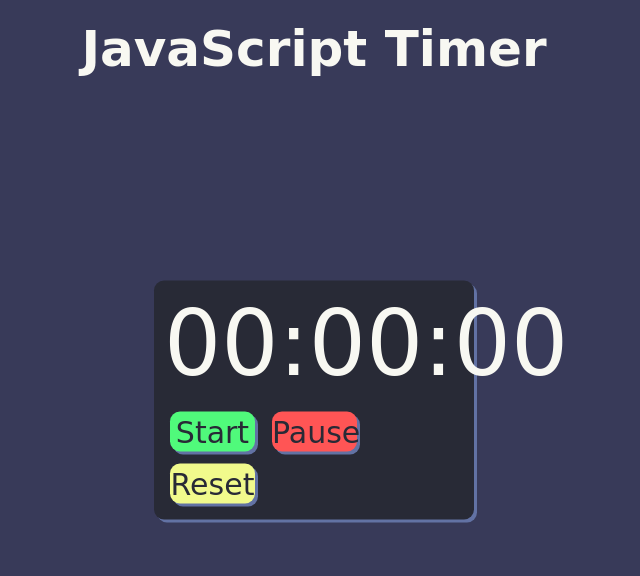
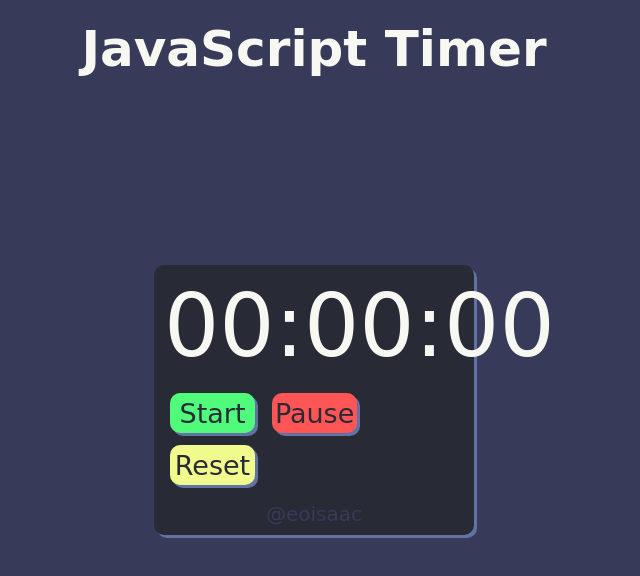
Before and after one commit to eoisaac/JavaScriptTimer, a plain HTML site: page index.html in a window 1280 px wide. Shown: the whole page, without its empty margins (326-966 px from the left). Drawn offline with Linux system fonts and the light colour scheme; a web font is replaced by a local one.

Commit message:
Add my @

```diff
--- a/index.html
+++ b/index.html
@@ -21,8 +21,11 @@
 			<button id="pause" class="button -pause">Pause</button>
 			<button id="reset" class="button -reset">Reset</button>
 		</div>
+		<div class="name-container">
+			<a class="myName"  target="_blank"href="https://github.com/eoisaac/eoisaac">@eoisaac</a>
+		</div>
+	</div>
 
-	</div>
 	<script src="script.js"></script>
 </body>
 </html>
--- a/style.css
+++ b/style.css
@@ -47,8 +47,7 @@ body{
 
 .display{
 	border-radius: 10px;
-	/* border-bottom: 2px solid var(--white-color); */
-	font-size: 90px;
+	font-size: 87px;
 	text-align: center;
 	color: var(--white-color);
 	margin-bottom: 10px;
@@ -58,7 +57,7 @@ body{
 	width: 85px;
 	height: 40px;
 	text-align: center;
-	font-size: 30px;
+	font-size: 27px;
 	margin: 6px;
 	border-radius: 10px;
 	border: var(--key-color);
@@ -90,6 +89,25 @@ body{
 	transform: scale(1.02);
 }
 
+.name-container{
+	margin-top: 10px;
+	text-align: center;
+
+}
+
+.myName{
+	font-size: 20px;
+	color: var(--background-color);
+	text-decoration: none;
+	padding: 0.5px 4px 3px 4px;
+}
+
+.myName:hover{
+	border: 1px solid var(--key-color);
+	color: var(--key-color);
+	border-radius: 10px;
+}
+
 :disabled{
 	cursor:not-allowed;
 }
```
